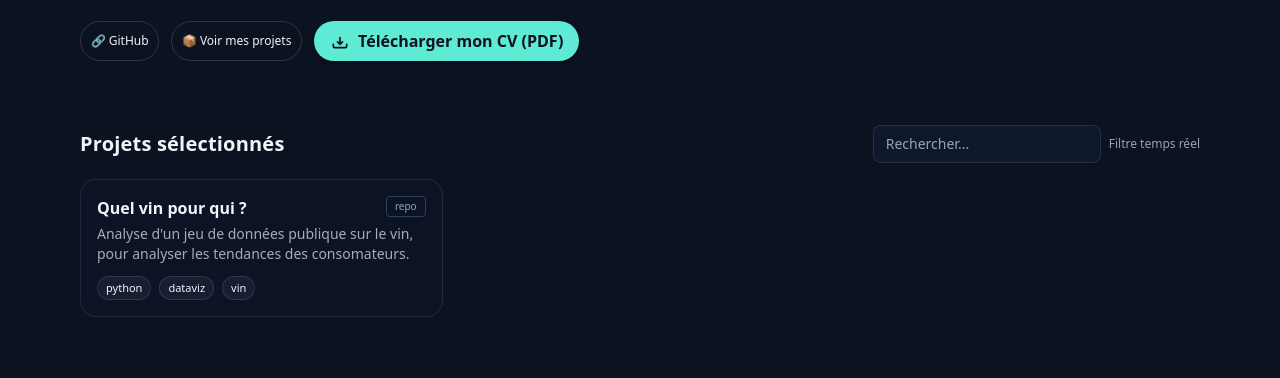
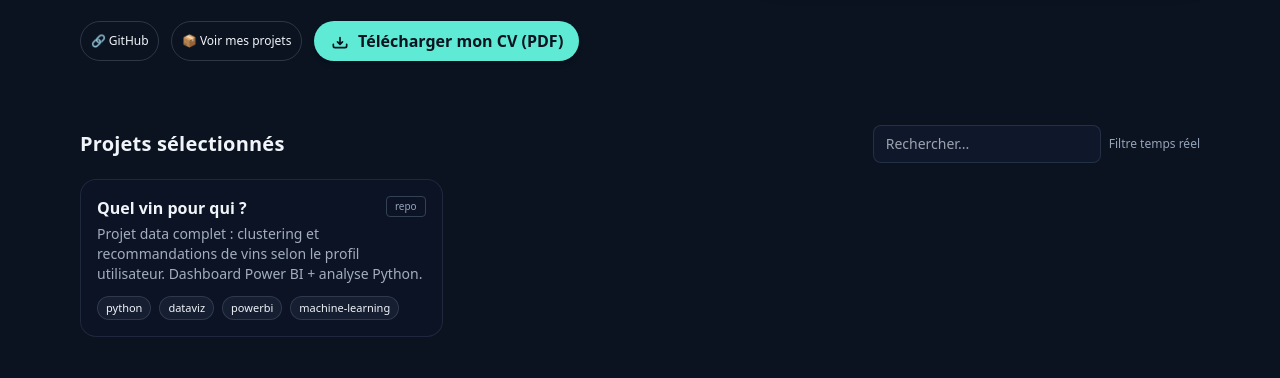
Before and after one commit to BriceDanielBoisson/bricedanielboisson.github.io, a plain HTML site: page index.html in a window 1280 px wide. Shown: the part 402-780 px from the top of the page. Drawn offline with nearby package versions, Linux system fonts and the light colour scheme.

Commit message:
Update index.html

```diff
--- a/index.html
+++ b/index.html
@@ -185,9 +185,14 @@
 
   <script>
     // --- Simple dynamic data for projects & modules ---
-    const projects = [
-      { title: "Quel vin pour qui ?", desc: "Analyse d'un jeu de données publique sur le vin, pour analyser les tendances des consomateurs.", tags:["python","dataviz","vin"], link:"#"},
-    ];
+const projects = [
+  {
+    title: "Quel vin pour qui ?",
+    desc: "Projet data complet : clustering et recommandations de vins selon le profil utilisateur. Dashboard Power BI + analyse Python.",
+    tags:["python","dataviz","powerbi","machine-learning"],
+    link:"projet_quel_vin_pour_qui.pdf"
+  },
+];
 
     const modules = [
       { title:"Module 1 · GSheets / KPIs / AARRR / Churn / Funnel", bullets:[
```
